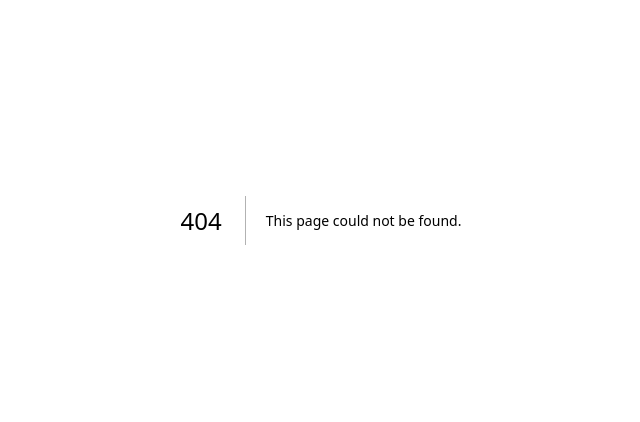
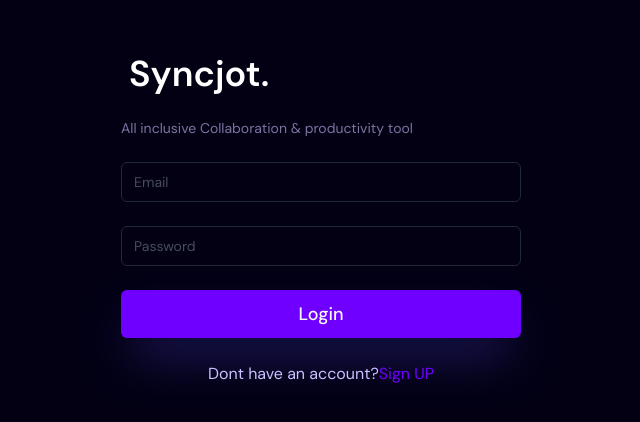
Before and after one commit to dpak1999/syncjot, a Next.js app: page /login in a window 1280 px wide. Before the commit this address had no page. Shown: the part 180-602 px from the top of the page, without its empty margins (319-959 px from the left). Built offline with nearby package versions, Linux system fonts and the light colour scheme.

Commit message:
added loginui & custom btn types

```diff
--- a/package.json
+++ b/package.json
@@ -43,6 +43,8 @@
     "@radix-ui/react-toggle": "^1.0.3",
     "@radix-ui/react-toggle-group": "^1.0.4",
     "@radix-ui/react-tooltip": "^1.0.7",
+    "@supabase/auth-helpers-nextjs": "^0.8.7",
+    "@supabase/supabase-js": "^2.39.1",
     "class-variance-authority": "^0.7.0",
     "clsx": "^2.0.0",
     "cmdk": "^0.2.0",
--- /dev/null
+++ b/src/app/(auth)/login/page.tsx
@@ -0,0 +1,117 @@
+"use client";
+
+import { useRouter } from "next/navigation";
+import React, { useState } from "react";
+import * as z from "zod";
+import { zodResolver } from "@hookform/resolvers/zod";
+import { SubmitHandler, useForm } from "react-hook-form";
+import { FormSchema } from "@/lib/types";
+import {
+  Form,
+  FormControl,
+  FormDescription,
+  FormField,
+  FormItem,
+  FormMessage,
+} from "@/components/ui/form";
+import Link from "next/link";
+import { Input } from "@/components/ui/input";
+import { Button } from "@/components/ui/button";
+import Loader from "@/components/Loader";
+
+const LoginPage = () => {
+  const [submitError, setSubmitError] = useState("");
+
+  const router = useRouter();
+  const form = useForm<z.infer<typeof FormSchema>>({
+    mode: "onChange",
+    resolver: zodResolver(FormSchema),
+    defaultValues: {
+      email: "",
+      password: "",
+    },
+  });
+
+  const isLoading = form.formState.isSubmitting;
+
+  const onSubmit: SubmitHandler<z.infer<typeof FormSchema>> = async (
+    formData
+  ) => {
+    console.log(formData);
+  };
+
+  return (
+    <Form {...form}>
+      <form
+        onChange={() => {
+          if (submitError) {
+            setSubmitError("");
+          }
+        }}
+        className="w-full sm:justify-center sm:w-[400px] space-y-6 flex flex-col"
+        onSubmit={form.handleSubmit(onSubmit)}
+      >
+        <Link href={"/"} className="w-full flex justify-start items-center">
+          <span className="font-semibold text-4xl first-letter:ml-2 dark:text-white">
+            Syncjot.
+          </span>
+        </Link>
+        <FormDescription className="text-foreground/60">
+          All inclusive Collaboration & productivity tool
+        </FormDescription>
+        <FormField
+          disabled={isLoading}
+          control={form.control}
+          name="email"
+          render={(field) => {
+            return (
+              <FormItem>
+                <FormControl>
+                  <Input type="email" placeholder="Email" {...field}></Input>
+                </FormControl>
+                <FormMessage />
+              </FormItem>
+            );
+          }}
+        />
+
+        <FormField
+          disabled={isLoading}
+          control={form.control}
+          name="password"
+          render={(field) => {
+            return (
+              <FormItem>
+                <FormControl>
+                  <Input
+                    type="password"
+                    placeholder="Password"
+                    {...field}
+                  ></Input>
+                </FormControl>
+                <FormMessage />
+              </FormItem>
+            );
+          }}
+        />
+        {submitError && <FormMessage>{submitError}</FormMessage>}
+        <Button
+          type="submit"
+          className="w-full p-6"
+          size={"lg"}
+          disabled={isLoading}
+        >
+          {!isLoading ? "Login" : <Loader />}
+        </Button>
+        <span className="self-center">
+          Dont have an account?
+          <Link href={"/signup"} className="text-primary">
+            Sign UP
+          </Link>
+        </span>
+      </form>
+    </Form>
+  );
+};
+
+export default LoginPage;
--- /dev/null
+++ b/src/app/(auth)/template.tsx
@@ -0,0 +1,13 @@
+"use client";
+
+import { FC, ReactNode } from "react";
+
+interface TemplateProps {
+  children: ReactNode;
+}
+
+const Template: FC<TemplateProps> = ({ children }) => {
+  return <div className="h-screen flex justify-center p-6">{children}</div>;
+};
+
+export default Template;
--- a/src/app/layout.tsx
+++ b/src/app/layout.tsx
@@ -1,9 +1,10 @@
 import type { Metadata } from "next";
-import { Inter } from "next/font/google";
 import "./globals.css";
 import { ThemeProvider } from "@/lib/providers/next-theme-provider";
+import { DM_Sans } from "next/font/google";
+import { twMerge } from "tailwind-merge";
 
-const inter = Inter({ subsets: ["latin"] });
+const inter = DM_Sans({ subsets: ["latin"] });
 
 export const metadata: Metadata = {
   title: "Create Next App",
@@ -17,7 +18,7 @@ export default function RootLayout({
 }) {
   return (
     <html lang="en">
-      <body className={inter.className}>
+      <body className={twMerge("bg-background", inter.className)}>
         <ThemeProvider>{children}</ThemeProvider>
       </body>
     </html>
--- /dev/null
+++ b/src/components/Loader.tsx
@@ -0,0 +1,26 @@
+import React from "react";
+
+const Loader = () => {
+  return (
+    <div role="status">
+      <svg
+        aria-hidden="true"
+        className="inline w-8 h-8 mr-2 text-gray-200 animate-spin dark:text-primary-foreground/30 fill-primary-foreground "
+        viewBox="0 0 100 101"
+        fill="none"
+        xmlns="http://www.w3.org/2000/svg"
+      >
+        <path
+          d="M100 50.5908C100 78.2051 77.6142 100.591 50 100.591C22.3858 100.591 0 78.2051 0 50.5908C0 22.9766 22.3858 0.59082 50 0.59082C77.6142 0.59082 100 22.9766 100 50.5908ZM9.08144 50.5908C9.08144 73.1895 27.4013 91.5094 50 91.5094C72.5987 91.5094 90.9186 73.1895 90.9186 50.5908C90.9186 27.9921 72.5987 9.67226 50 9.67226C27.4013 9.67226 9.08144 27.9921 9.08144 50.5908Z"
+          fill="currentColor"
+        />
+        <path
+          d="M93.9676 39.0409C96.393 38.4038 97.8624 35.9116 97.0079 33.5539C95.2932 28.8227 92.871 24.3692 89.8167 20.348C85.8452 15.1192 80.8826 10.7238 75.2124 7.41289C69.5422 4.10194 63.2754 1.94025 56.7698 1.05124C51.7666 0.367541 46.6976 0.446843 41.7345 1.27873C39.2613 1.69328 37.813 4.19778 38.4501 6.62326C39.0873 9.04874 41.5694 10.4717 44.0505 10.1071C47.8511 9.54855 51.7191 9.52689 55.5402 10.0491C60.8642 10.7766 65.9928 12.5457 70.6331 15.2552C75.2735 17.9648 79.3347 21.5619 82.5849 25.841C84.9175 28.9121 86.7997 32.2913 88.1811 35.8758C89.083 38.2158 91.5421 39.6781 93.9676 39.0409Z"
+          fill="currentFill"
+        />
+      </svg>
+    </div>
+  );
+};
+
+export default Loader;
--- a/src/components/ui/button.tsx
+++ b/src/components/ui/button.tsx
@@ -1,15 +1,16 @@
-import * as React from "react"
-import { Slot } from "@radix-ui/react-slot"
-import { cva, type VariantProps } from "class-variance-authority"
+import * as React from "react";
+import { Slot } from "@radix-ui/react-slot";
+import { cva, type VariantProps } from "class-variance-authority";
 
-import { cn } from "@/lib/utils"
+import { cn } from "@/lib/utils";
 
 const buttonVariants = cva(
   "inline-flex items-center justify-center whitespace-nowrap rounded-md text-sm font-medium ring-offset-background transition-colors focus-visible:outline-none focus-visible:ring-2 focus-visible:ring-ring focus-visible:ring-offset-2 disabled:pointer-events-none disabled:opacity-50",
   {
     variants: {
       variant: {
-        default: "bg-primary text-primary-foreground hover:bg-primary/90",
+        default:
+          "whitespace no-wrap text-lg shadow-2xl shadow-indigo-600/50 hover:border-foreground rounded-lg bg-primary text-primary-foreground",
         destructive:
           "bg-destructive text-destructive-foreground hover:bg-destructive/90",
         outline:
@@ -18,6 +19,10 @@ const buttonVariants = cva(
           "bg-secondary text-secondary-foreground hover:bg-secondary/80",
         ghost: "hover:bg-accent hover:text-accent-foreground",
         link: "text-primary underline-offset-4 hover:underline",
+        "btn-primary":
+          " whitespace-nowrap hover:text-primary-foreground dark:bg-gradient-to-t dark:from-[#24232C] dark:to-[#100F18] dark:text-primary-foreground border hover:border-primary dark:border-[#464553] dark:hover:bg-accent hover:bg-primary dark:hover:border-muted-foreground text-lg font-normal",
+        "btn-secondary":
+          "whitespace-nowrap dark:text-primary-foreground text-lg font-normal",
       },
       size: {
         default: "h-10 px-4 py-2",
@@ -31,26 +36,26 @@ const buttonVariants = cva(
       size: "default",
     },
   }
-)
+);
 
 export interface ButtonProps
   extends React.ButtonHTMLAttributes<HTMLButtonElement>,
     VariantProps<typeof buttonVariants> {
-  asChild?: boolean
+  asChild?: boolean;
 }
 
 const Button = React.forwardRef<HTMLButtonElement, ButtonProps>(
   ({ className, variant, size, asChild = false, ...props }, ref) => {
-    const Comp = asChild ? Slot : "button"
+    const Comp = asChild ? Slot : "button";
     return (
       <Comp
         className={cn(buttonVariants({ variant, size, className }))}
         ref={ref}
         {...props}
       />
-    )
+    );
   }
-)
-Button.displayName = "Button"
+);
+Button.displayName = "Button";
 
-export { Button, buttonVariants }
+export { Button, buttonVariants };
--- /dev/null
+++ b/src/lib/types.ts
@@ -0,0 +1,9 @@
+import { z } from "zod";
+
+export const FormSchema = z.object({
+  email: z.string().describe("Email").email({ message: "Invalid mail id" }),
+  password: z
+    .string()
+    .describe("Password")
+    .min(1, { message: "Password is required" }),
+});
```
Also changed, not shown: 1 other file (tests, documents, lock files or other folders).
